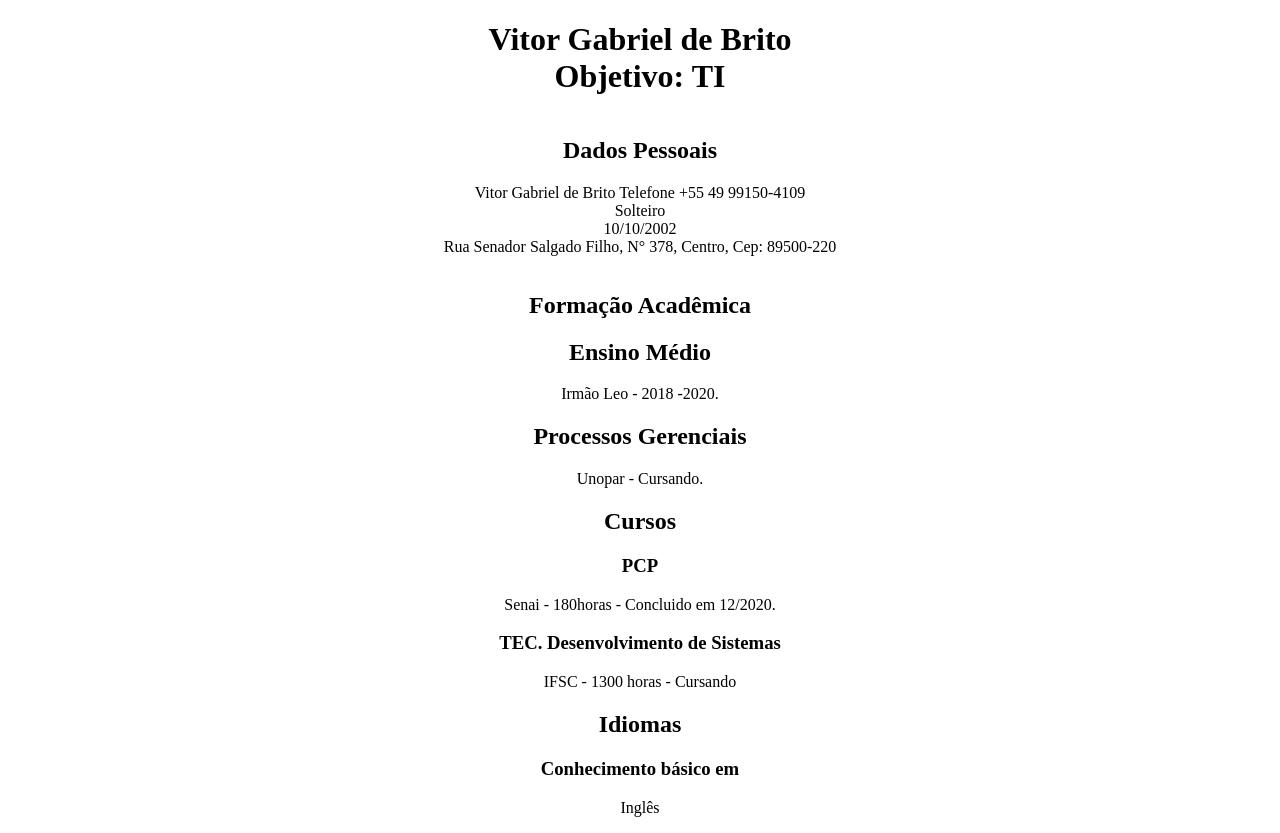
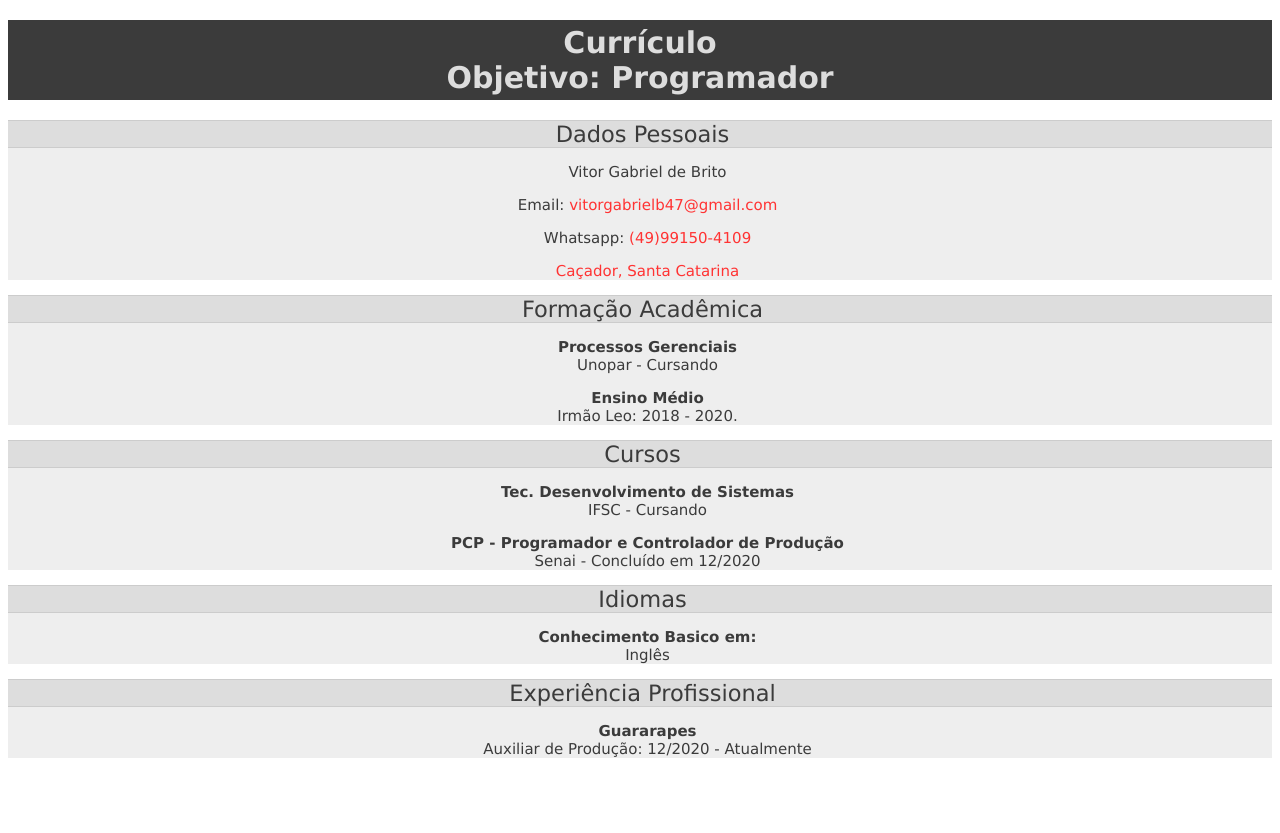
Before and after one commit to Vitorgb12/vitorg10.github.io, a plain HTML site: page index.html in a window 1280 px wide. After the commit the page ends 800 px from the top, so only its background shows below. Drawn offline with Linux system fonts and the light colour scheme.

Commit message:
Formatação adicionada

```diff
--- a/estilo.css
+++ b/estilo.css
@@ -1,42 +1,29 @@
-html, body {
-    height: 100%;
-    margin: 0%;
-}
-
-.container {
-    display: flex;
-    flex-direction: column;
-    height: 100%;
-}
-
-aside {
-     height: 800px;
-     width: 20%;
-     float: left;
-     display: flex;
-     flex-direction: column;
-     justify-content: space-around;
-     font-family: 'staatliches', 'cursive';
-
-     font-size: 18px;
-}
-header {
-    align-content: center;
-    background-color:white;
-}
-
-.dados {
-    justify-content: center;
-    align-items: center;
+body {
+    font: 15px "Lucida Grande", "Trebuchet MS", Verdana, sans-serif;
+    color: #3b3b3b;
+    }
+    h1 {
+    border-bottom: px solid #aaa;
+    background-color: #3b3b3b;
+    color: #ddd;
+    padding: 5px;
     text-align: center;
-}
-
-.formacao {
-    justify-content: center;
-    align-items: center;
+    }
+    h2 {
+    border-top: 1px solid #ccc;
+    border-bottom: 1px solid #ccc;
+    background-color: #DDD;
+    padding-left: 5px;
+    margin: 0 0 0 -15px;
+    font-weight: normal;
     text-align: center;
-}
-
-h1 {
+    }
+    .secao {
+    background-color: #eee;
+    padding-left: 15px;
     text-align: center;
-}
+    }
+    a {
+    text-decoration:none;
+    color: #f33;
+    }
--- a/index.html
+++ b/index.html
@@ -1,37 +1,52 @@
-<!DOCTYPE html>
+<!DOCTYPE HTML>
+<meta charset="utf-8">
 <html>
 <head>
-        <meta charset="utf-8">
 <title>Currículo</title>
 <link rel="stylesheet" href="estilo.css">
 </head>
 <body>
-        <div class="container">
-            <header>
-                <h1> Vitor Gabriel de Brito<br> Objetivo: TI</h1>
-            </header>
-            <div class="dados">
+<h1>Currículo<br>Objetivo: Programador</h1>
+<div class="secao">
 <h2>Dados Pessoais</h2>
-                <p>Vitor Gabriel de Brito   Telefone +55 49 99150-4109<br>
-                Solteiro<br>
-                10/10/2002<br>
-                Rua Senador Salgado Filho, N° 378, Centro, Cep: 89500-220</p>
+<div>
+<p>Vitor Gabriel de Brito</p>
+<p>Email: <a href="mailto:vitorgabrielb47@gmail.com"
+target="_blank">vitorgabrielb47@gmail.com</a></p>
+
+<p>Whatsapp: <a href="https://whatsa.me/5549991504109"
+
+target="_blank">(49)99150-4109</a></p>
+<p><a
+
+href="https://www.google.com.br/maps/place/Ca%C3%A7ador,+SC/@-26.7828233,-51.0708
+639,12z/data=!3m1!4b1!4m5!3m4!1s0x94e6ca11c623d649:0x3757b69b3b8ed6f5!8m2!3d-2
+6.7829927!4d-50.9980996" target="_blank">Caçador, Santa Catarina</a></p>
+
 </div>
-            <div class="formacao">
+
+</div>
+<div class="secao">
 <h2>Formação Acadêmica</h2>
-                <h2>Ensino Médio</h2>
-               <p>Irmão Leo - 2018 -2020.</p>
-                <h2>Processos Gerenciais</h2>
-                <p>Unopar - Cursando.</p>
+<p><b>Processos Gerenciais</b><br>Unopar - Cursando</p>
+<p><b>Ensino Médio</b><br>Irmão Leo: 2018 - 2020.</p>
+</div>
+<div class="secao">
 <h2>Cursos</h2>
-                <h3>PCP</h3>
-                <p>Senai - 180horas - Concluido em 12/2020.</p>
-                <h3>TEC. Desenvolvimento de Sistemas</h3>
-                <p>IFSC - 1300 horas - Cursando</p>
+<p><b>Tec. Desenvolvimento de Sistemas</b><br>IFSC -
+
+Cursando</p>
+
+<p><b>PCP - Programador e Controlador de Produção</b><br>Senai - Concluído em 12/2020</p>
+</div>
+<div class="secao">
 <h2>Idiomas</h2>
-                <h3>Conhecimento básico em</h3>
-                <p>Inglês</p>
+<p><b>Conhecimento Basico em:</b><br>Inglês</p>
 </div>
+<div class="secao">
+<h2>Experiência Profissional</h2>
+<p><b>Guararapes</b><br>Auxiliar de Produção: 12/2020 - Atualmente</p>
+
 </div>
 </body>
 </html>
```
Lines whose indentation alone changed are shown as unchanged.
